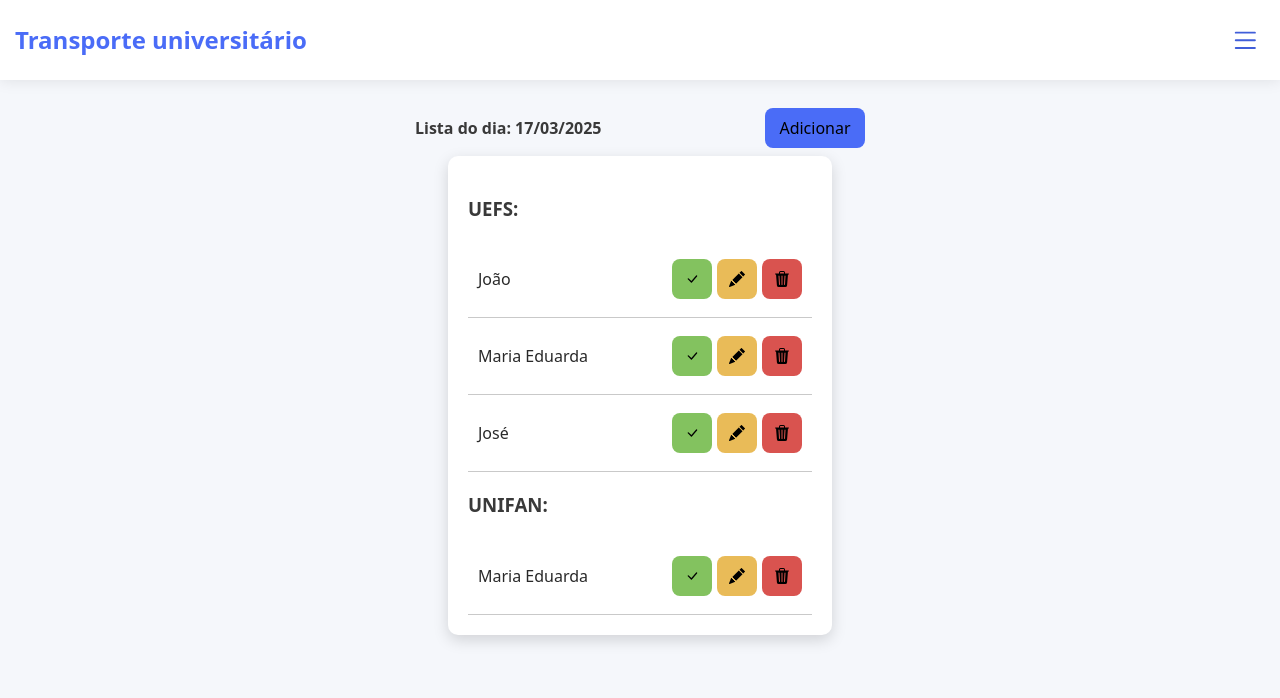
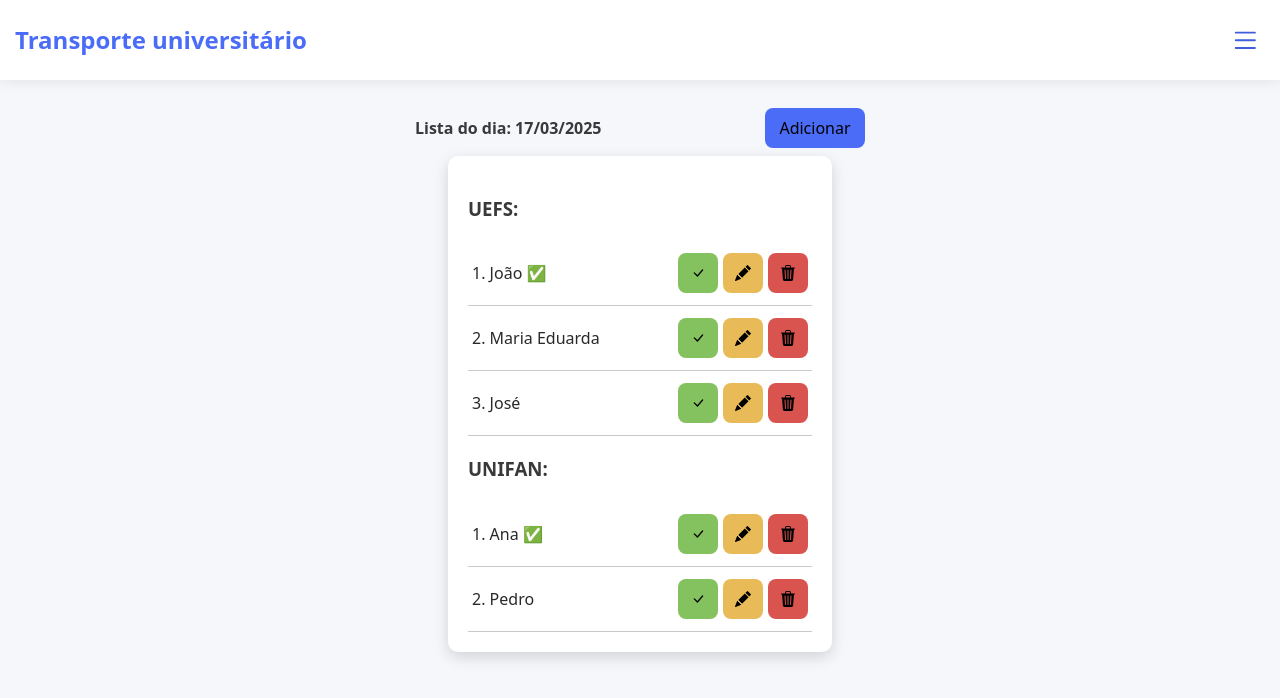
Before and after one commit to otaviocostao/transporte-universitario, a React (Vite) app: page / in a window 1280 px wide. Shown: the top 698 px of the page. Built offline with nearby package versions, Linux system fonts and the light colour scheme.

Commit message:
Método do botão liberado

```diff
--- a/src/components/ListaAlunos/ListaAlunos.css
+++ b/src/components/ListaAlunos/ListaAlunos.css
@@ -44,7 +44,7 @@
     display: flex;
     justify-content: space-between;
     align-items: center;
-    padding: 10px;
+    padding: 4px;
     flex-wrap: wrap;
     border-bottom: #99999986 1px solid;
     color: #292929;
@@ -190,7 +190,7 @@
     }
 
     .list-buttons {
-        width: 40%;
+        width: 50%;
         justify-content: space-between;
     }
 }
@@ -211,7 +211,7 @@
     }
 
     .list-buttons {
-        width: 45%;
+        width: 50%;
         justify-content: space-between;
     }
 }
--- a/src/components/ListaAlunos/ListaAlunos.jsx
+++ b/src/components/ListaAlunos/ListaAlunos.jsx
@@ -1,13 +1,15 @@
 import { useState } from "react";
 import "./ListaAlunos.css";
 import { BsTrash3Fill, BsFillPencilFill, BsCheckLg } from "react-icons/bs";
-import ModalDelete from "../ModalDelete/ModalDelete"; // Certifique-se do caminho correto
+import ModalDelete from "../ModalDelete/ModalDelete";
 
 const ListaAlunos = () => {
     const [alunos, setAlunos] = useState([
-        { id: 1, nome: 'João' },
-        { id: 2, nome: 'Maria Eduarda'},
-        { id: 3, nome: 'José' },
+        { id: 1, nome: 'João', faculdade: 'UEFS', liberado: true },
+        { id: 2, nome: 'Maria Eduarda', faculdade: 'UEFS', liberado: false },
+        { id: 3, nome: 'José', faculdade: 'UEFS', liberado: false },
+        { id: 4, nome: 'Ana', faculdade: 'UNIFAN', liberado: true },
+        { id: 5, nome: 'Pedro', faculdade: 'UNIFAN', liberado: false }, // Exemplo: Pedro inicialmente NÃO liberado
     ]);
 
     const [showModal, setShowModal] = useState(false);
@@ -19,7 +21,7 @@ const ListaAlunos = () => {
     };
 
     const handleConfirmDelete = () => {
-        setAlunos(alunos.filter((a) => a.id !== alunoToDelete.id)); // Filtra pelo ID
+        setAlunos(alunos.filter((a) => a.id !== alunoToDelete.id));
         setShowModal(false);
         setAlunoToDelete(null);
     };
@@ -29,6 +31,14 @@ const ListaAlunos = () => {
         setAlunoToDelete(null);
     };
 
+    const handleReadyClick = (alunoId) => { // Recebe o ID do aluno, não o objeto inteiro
+      setAlunos(prevAlunos =>
+        prevAlunos.map(aluno =>
+          aluno.id === alunoId ? { ...aluno, liberado: !aluno.liberado } : aluno // Inverte o estado de liberado
+        )
+      );
+    };
+
     return (
         <div className="container-lista-alunos">
             <div className="lista-alunos">
@@ -36,13 +46,17 @@ const ListaAlunos = () => {
                     <li className="li-college">
                         <p className="paragraph-college">UEFS:</p>
                     </li>
-                    {alunos.map((aluno) => (
+                    {alunos.filter(aluno => aluno.faculdade === 'UEFS').map((aluno, index) => (
                         <li className="li-student" key={aluno.id}>
                             <div className="paragraph-area">
-                                <p className="paragraph-student">{aluno.nome}</p>
+                                <p className="paragraph-student">
+                                    {index + 1}. {aluno.nome} {aluno.liberado && "✅"}
+                                </p>
                             </div>
                             <div className="list-buttons">
-                                <button className="button-ready"><BsCheckLg /></button>
+                                <button className="button-ready" onClick={() => handleReadyClick(aluno.id)}>
+                                    <BsCheckLg />
+                                </button>
                                 <button className="button-edit"><BsFillPencilFill /></button>
                                 <button
                                     className="button-delete"
@@ -55,24 +69,35 @@ const ListaAlunos = () => {
                     ))}
                 </ul>
 
-                {/* Exemplo de outra lista (Remova se não precisar) */}
                 <ul className="ul-lista-alunos">
                     <li className="li-college">
                         <p className="paragraph-college">UNIFAN:</p>
                     </li>
-                    <li className="li-student">
-                        <p className="paragraph-student">Maria Eduarda</p>
-                        <div className="list-buttons">
-                            <button className="button-ready"><BsCheckLg /></button>
-                            <button className="button-edit"><BsFillPencilFill /></button>
-                            <button className="button-delete"><BsTrash3Fill /></button>
-                        </div>
-                    </li>
-                    {/* ... outros alunos da UNIFAN ... */}
+                    {alunos.filter(aluno => aluno.faculdade === 'UNIFAN').map((aluno, index) => (
+                        <li className="li-student" key={aluno.id}>
+                            <div className="paragraph-area">
+                                <p className="paragraph-student">
+                                    {index + 1}. {aluno.nome} {aluno.liberado && "✅"}
+                                </p>
+                            </div>
+                            <div className="list-buttons">
+                                 {/* Passa o ID do aluno para handleReadyClick */}
+                                <button className="button-ready" onClick={() => handleReadyClick(aluno.id)}>
+                                    <BsCheckLg />
+                                </button>
+                                <button className="button-edit"><BsFillPencilFill /></button>
+                                <button
+                                    className="button-delete"
+                                    onClick={() => handleDeleteClick(aluno)}
+                                >
+                                    <BsTrash3Fill />
+                                </button>
+                            </div>
+                        </li>
+                    ))}
                 </ul>
             </div>
 
-            {/* Renderização condicional do Modal */}
             {showModal && (
                 <ModalDelete
                     isOpen={showModal}
@@ -80,7 +105,9 @@ const ListaAlunos = () => {
                     onConfirm={handleConfirmDelete}
                 >
                     <h3 className="h3-modal-delete">Confirmar Exclusão</h3>
-                    <p className="paragraph-modal-delete">Tem certeza de que deseja remover {alunoToDelete ? alunoToDelete.nome : ''} da lista?</p>
+                    <p className="paragraph-modal-delete">
+                        Tem certeza de que deseja remover {alunoToDelete ? alunoToDelete.nome : ''} da lista?
+                    </p>
                 </ModalDelete>
             )}
         </div>
```
